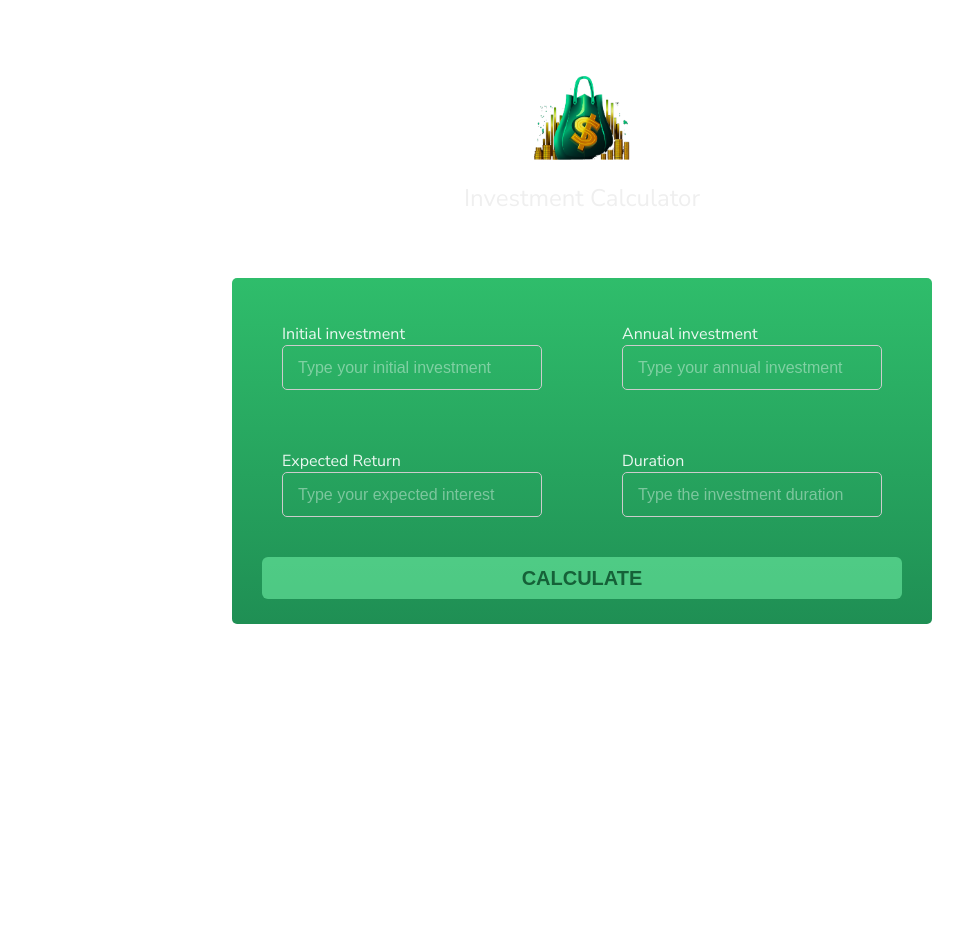
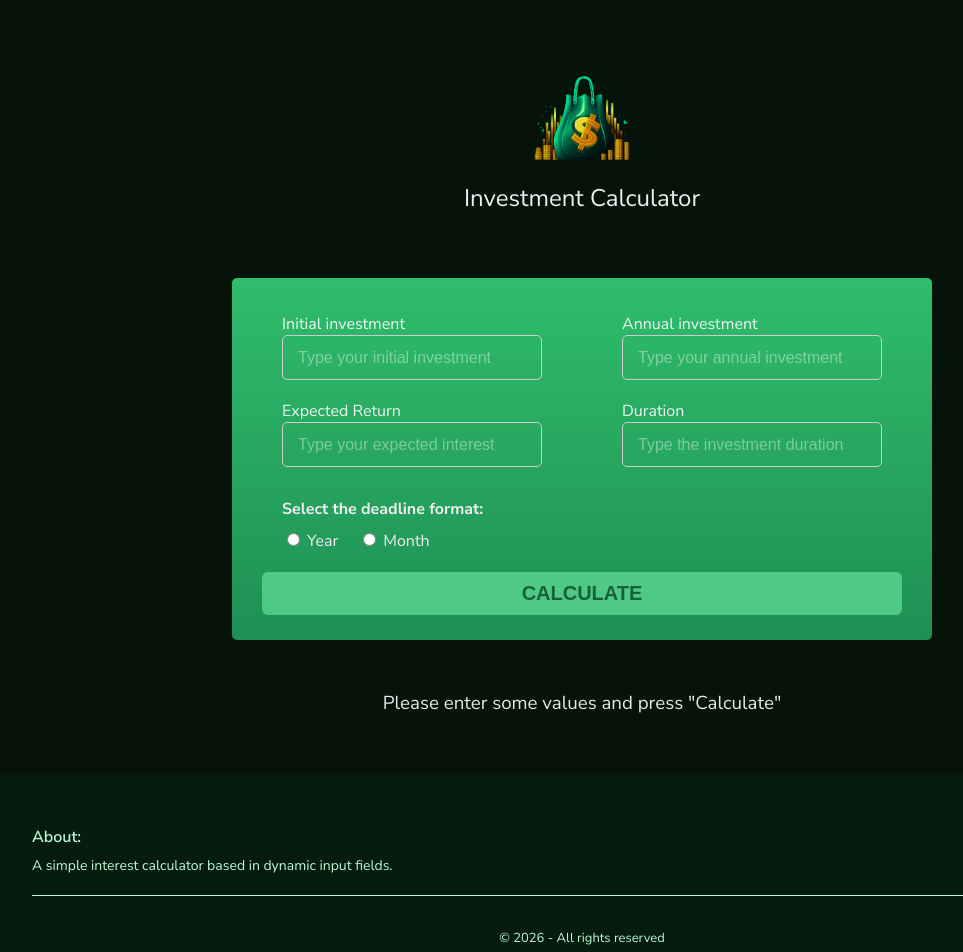
Before and after one commit to joaosehn2406/investments-calculator, an Angular app: page / in a window 1280 px wide. Shown: the top 952 px of the page, without its empty margins (58-1021 px from the left). Before the commit the page ends 864 px from the top, so only its background shows below. Built offline with nearby package versions, Linux system fonts and the light colour scheme.

Commit message:
Added footer

```diff
--- a/src/app/app.component.html
+++ b/src/app/app.component.html
@@ -9,3 +9,5 @@
     <app-investment-table [data]="result()"/>
   }
 </main>
+
+<app-footer/>
--- a/src/app/app.component.ts
+++ b/src/app/app.component.ts
@@ -5,6 +5,7 @@ import {HeaderComponent} from './features/header/header.component';
 import {BoardComponent} from './features/board/board.component';
 import {InvestmentTableComponent} from './features/investment-table/investment.table.component';
 import {CalculationService} from './core/services/calculation.service';
+import {FooterComponent} from './features/footer/footer.component';
 
 @Component({
   selector: 'app-root',
@@ -13,6 +14,7 @@ import {CalculationService} from './core/services/calculation.service';
   imports: [
     HeaderComponent,
     BoardComponent,
+    FooterComponent,
     InvestmentTableComponent
   ],
   styleUrl: './app.component.css'
--- a/src/app/features/board/board.component.css
+++ b/src/app/features/board/board.component.css
@@ -13,7 +13,7 @@
 }
 
 form .user-details .input-box {
-  margin: 20px 0 40px 0;
+  margin: 10px 0 10px 0;
   width: calc(100% / 2 - 20px);
   padding: 0 20px;
 }
@@ -73,3 +73,20 @@ input::placeholder {
   margin-top: 4px;
   display: block;
 }
+
+.date-selection {
+  width: 100%;
+  margin-bottom: 20px;
+  padding: 0 20px;
+}
+
+.date-selection h4 {
+  margin-bottom: 10px;
+}
+
+.radio-group {
+  display: flex;
+  gap: 20px;
+  align-items: center;
+  cursor: pointer;
+}
--- a/src/app/features/board/board.component.html
+++ b/src/app/features/board/board.component.html
@@ -35,6 +35,30 @@
           <span class="error">Maximum is 50 years</span>
         }
       </div>
+      <div class="date-selection">
+
+        <h4>Select the deadline format: </h4>
+
+        <div class="radio-group">
+          <label>
+            <input
+              type="radio"
+              name="period"
+              value="year"
+            >
+            Year
+          </label>
+          <label>
+            <input
+              type="radio"
+              name="period"
+              value="month"
+            >
+            Month
+          </label>
+        </div>
+
+      </div>
     </div>
      <button [disabled]="form.invalid" class="calculate-button">CALCULATE</button>
   </form>
--- /dev/null
+++ b/src/app/features/footer/footer.component.css
@@ -0,0 +1,30 @@
+.footer {
+  background: #071c10;
+  color: #baf8d4;
+  padding: 30px 20px 15px;
+  margin-top: 40px;
+}
+
+.footer-container {
+  max-width: 1100px;
+  margin: 0 auto;
+}
+
+.footer-section h4 {
+  margin-bottom: 8px;
+  font-size: 16px;
+  font-weight: 600;
+}
+
+.footer-section p {
+  margin: 0;
+  font-size: 14px;
+}
+
+.footer-bottom {
+  margin-top: 20px;
+  padding-top: 20px;
+  border-top: 1px solid;
+  text-align: center;
+  font-size: 13px;
+}
--- /dev/null
+++ b/src/app/features/footer/footer.component.html
@@ -0,0 +1,13 @@
+<footer class="footer">
+  <div class="footer-container">
+
+    <div class="footer-section">
+      <h4>About: </h4>
+      <p>A simple interest calculator based in dynamic input fields.</p>
+    </div>
+
+    <div class="footer-bottom">
+      <p>&copy; {{ currentYear }} - All rights reserved </p>
+    </div>
+  </div>
+</footer>
--- /dev/null
+++ b/src/app/features/footer/footer.component.ts
@@ -0,0 +1,12 @@
+import { Component } from '@angular/core';
+
+@Component({
+  selector: 'app-footer',
+  standalone: true,
+  imports: [],
+  templateUrl: './footer.component.html',
+  styleUrl: './footer.component.css',
+})
+export class FooterComponent {
+  currentYear: number = new Date().getFullYear()
+}
--- a/src/styles.css
+++ b/src/styles.css
@@ -9,7 +9,7 @@ html {
 
 body {
   font-family: "Nunito Sans", sans-serif;
-  background: radial-gradient(circle at top left, #081e10);
+  background: #05130b;
   color: #efefef;
   margin: 0;
   padding: 0;
```
